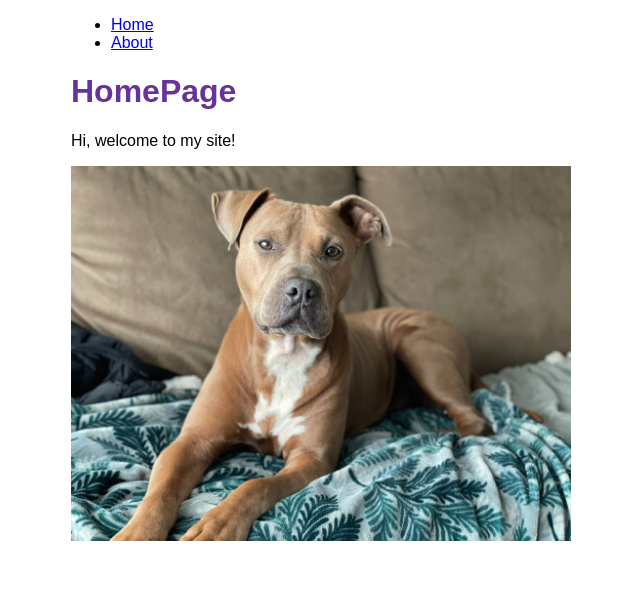
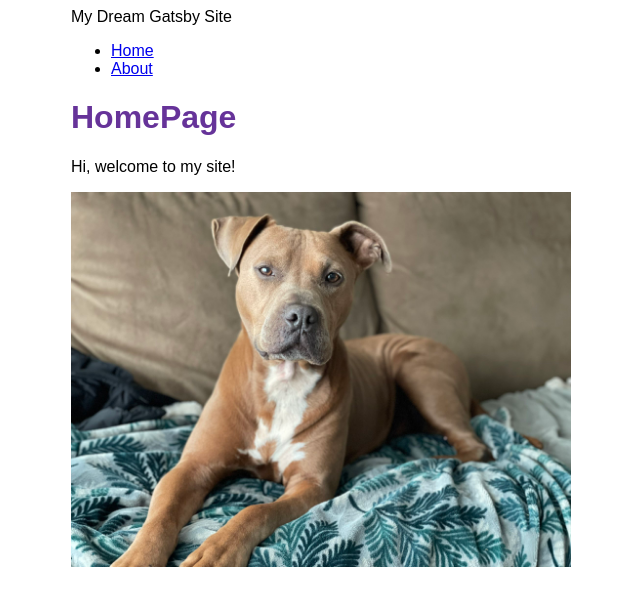
Before and after one commit to surajjayraman/react-gatsby-site, a Gatsby site: page / in a window 1280 px wide. Shown: the whole page, without its empty margins (319-959 px from the left). Built offline with nearby package versions, Linux system fonts and the light colour scheme; Gatsby itself is replaced by a stand-in of ours.

Commit message:
Add useStaticQuery hook to Layout

```diff
--- a/gatsby-config.js
+++ b/gatsby-config.js
@@ -3,7 +3,7 @@
  */
 module.exports = {
   siteMetadata: {
-    title: `my dream react-gatsby-site`,
+    title: `My Dream Gatsby Site`,
     siteUrl: `https://www.yourdomain.tld`,
   },
   plugins: [
--- a/src/components/layout.js
+++ b/src/components/layout.js
@@ -1,13 +1,25 @@
 import * as React from 'react'
-import { Link } from 'gatsby';
+import { Link, useStaticQuery, graphql } from 'gatsby';
 import { container, heading,
   navLinks,
   navLinkItem,
   navLinkText } from  './layout.module.css';
 
 const Layout = ({ pageTitle, children }) => {
+  const data = useStaticQuery(graphql`
+    query {
+      site {
+        buildTime
+        siteMetadata {
+          title
+        }
+      }
+    }
+  `);
+
   return (
     <div className={container}>
+       <header>{data.site.siteMetadata.title}</header>
       <nav>
         <ul className={navLinks}>
           <li className={navLinkItem}><Link to="/" className={navLinkText}>Home</Link></li>
```
Also changed, not shown: src/components/header.js (added, +30 -0 lines).
